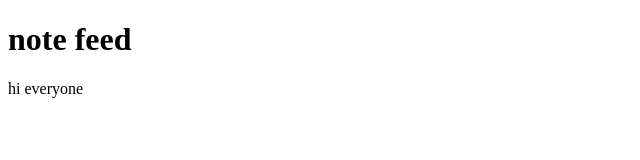
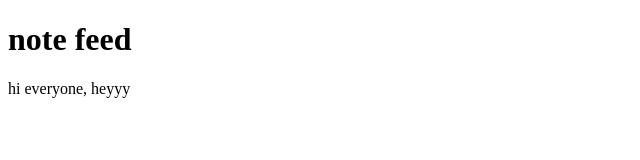
Before and after one commit to habinpark/NoteFeed, a plain HTML site: page Index.html in a window 1280 px wide. Shown: the full height of the page, 0-640 px from the left. Drawn offline with Linux system fonts and the light colour scheme.

Commit message:
Hello
asdf

```diff
--- a/Index.html
+++ b/Index.html
@@ -3,7 +3,7 @@
 <body>
 
 <h1>note feed</h1>
-<p>hi everyone</p>
+<p>hi everyone, heyyy</p>
 
 </body>
 </html>
```
